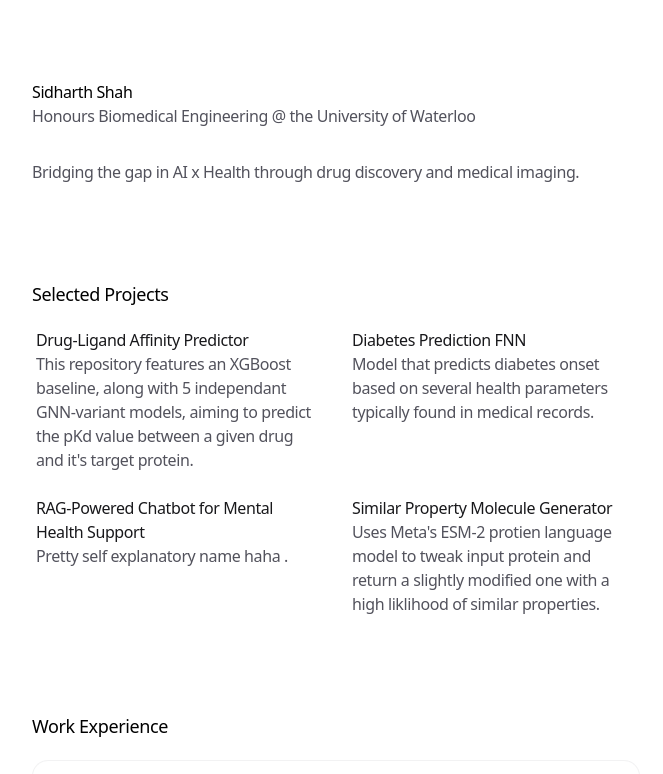
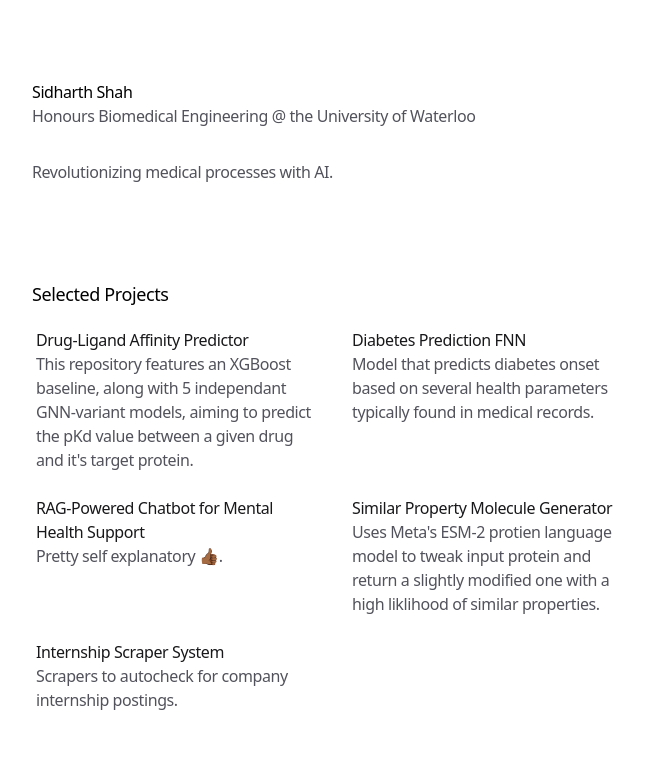
Before and after one commit to Sidharth6Shah/sidharthkshah-site, a Next.js app: page / in a window 1280 px wide. Shown: the top 774 px of the page, without its empty margins (304-967 px from the left). Built offline with nearby package versions, Linux system fonts and the light colour scheme.

Commit message:
adding scraper project

```diff
--- a/app/data.ts
+++ b/app/data.ts
@@ -47,7 +47,7 @@ export const PROJECTS: Project[] = [
   },
   {
     name: 'RAG-Powered Chatbot for Mental Health Support',
-    description: 'Pretty self explanatory name haha .',
+    description: 'Pretty self explanatory 👍🏾.',
     link: 'https://github.com/Sidharth6Shah/ai_therapist',
     // video:
     //   'https://res.cloudinary.com/read-cv/video/upload/t_v_b/v1/1/profileItems/W2azTw5BVbMXfj7F53G92hMVIn32/XSfIvT7BUWbPRXhrbLed/ee6871c9-8400-49d2-8be9-e32675eabf7e.mp4?_a=DATAdtAAZAA0',
@@ -60,6 +60,14 @@ export const PROJECTS: Project[] = [
     // video:
     //   'https://res.cloudinary.com/read-cv/video/upload/t_v_b/v1/1/profileItems/W2azTw5BVbMXfj7F53G92hMVIn32/XSfIvT7BUWbPRXhrbLed/ee6871c9-8400-49d2-8be9-e32675eabf7e.mp4?_a=DATAdtAAZAA0',
     id: 'project4',
+  },
+  {
+    name: 'Internship Scraper System',
+    description: 'Scrapers to autocheck for company internship postings.',
+    link: 'https://github.com/Sidharth6Shah/Internship-Scraper-System',
+    // video:
+    //   'https://res.cloudinary.com/read-cv/video/upload/t_v_b/v1/1/profileItems/W2azTw5BVbMXfj7F53G92hMVIn32/XSfIvT7BUWbPRXhrbLed/ee6871c9-8400-49d2-8be9-e32675eabf7e.mp4?_a=DATAdtAAZAA0',
+    id: 'project5',
   },
   // {
   //   name: 'Motion Primitives3',
--- a/app/page.tsx
+++ b/app/page.tsx
@@ -141,7 +141,7 @@ export default function Personal() {
       >
         <div className="flex-1">
           <p className="text-zinc-600 dark:text-zinc-400">
-            Bridging the gap in AI x Health through drug discovery and medical imaging.
+            Revolutionizing medical processes with AI.
           </p>
         </div>
       </motion.section>
@@ -219,7 +219,7 @@ export default function Personal() {
         variants={VARIANTS_SECTION}
         transition={TRANSITION_SECTION}
       >
-        <h3 className="mb-3 text-lg font-medium">Blog</h3>
+        {/*<h3 className="mb-3 text-lg font-medium">Blog</h3>*/}
         <div className="flex flex-col space-y-0">
           <AnimatedBackground
             enableHover
```
